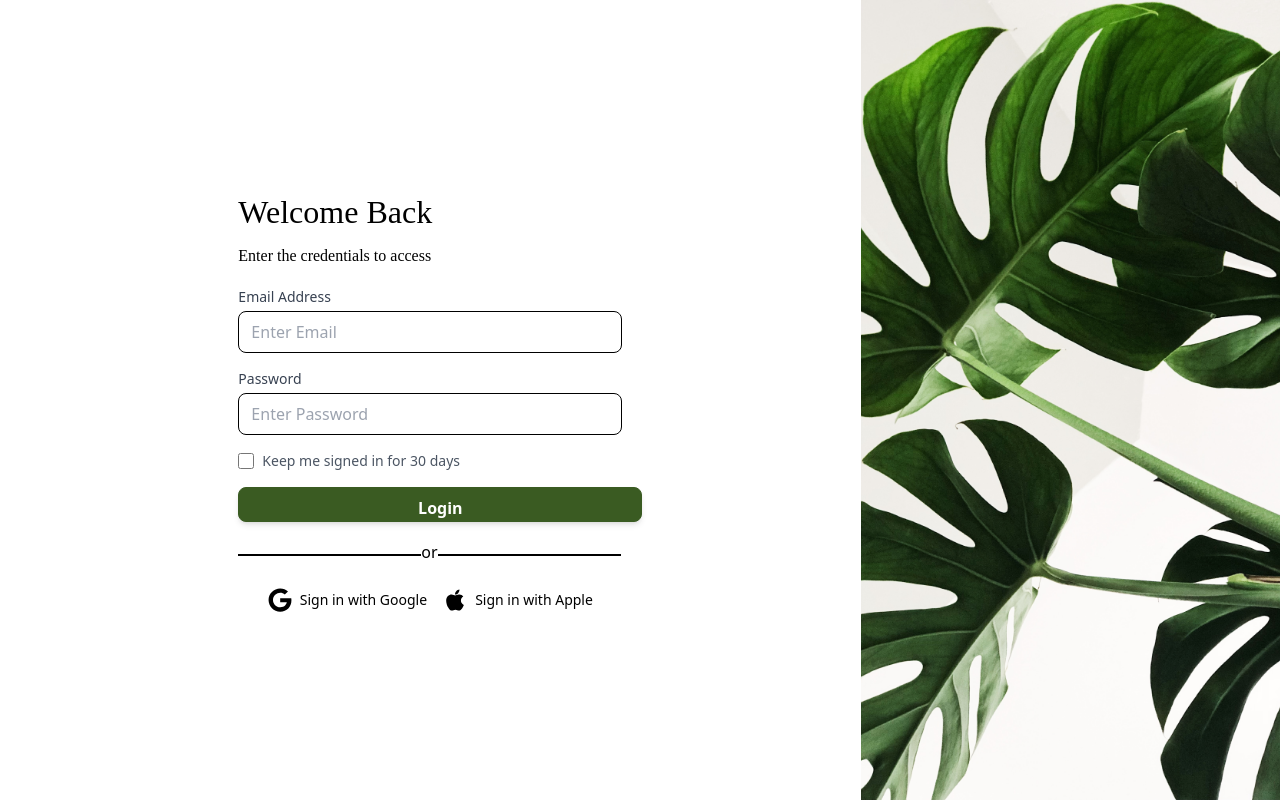
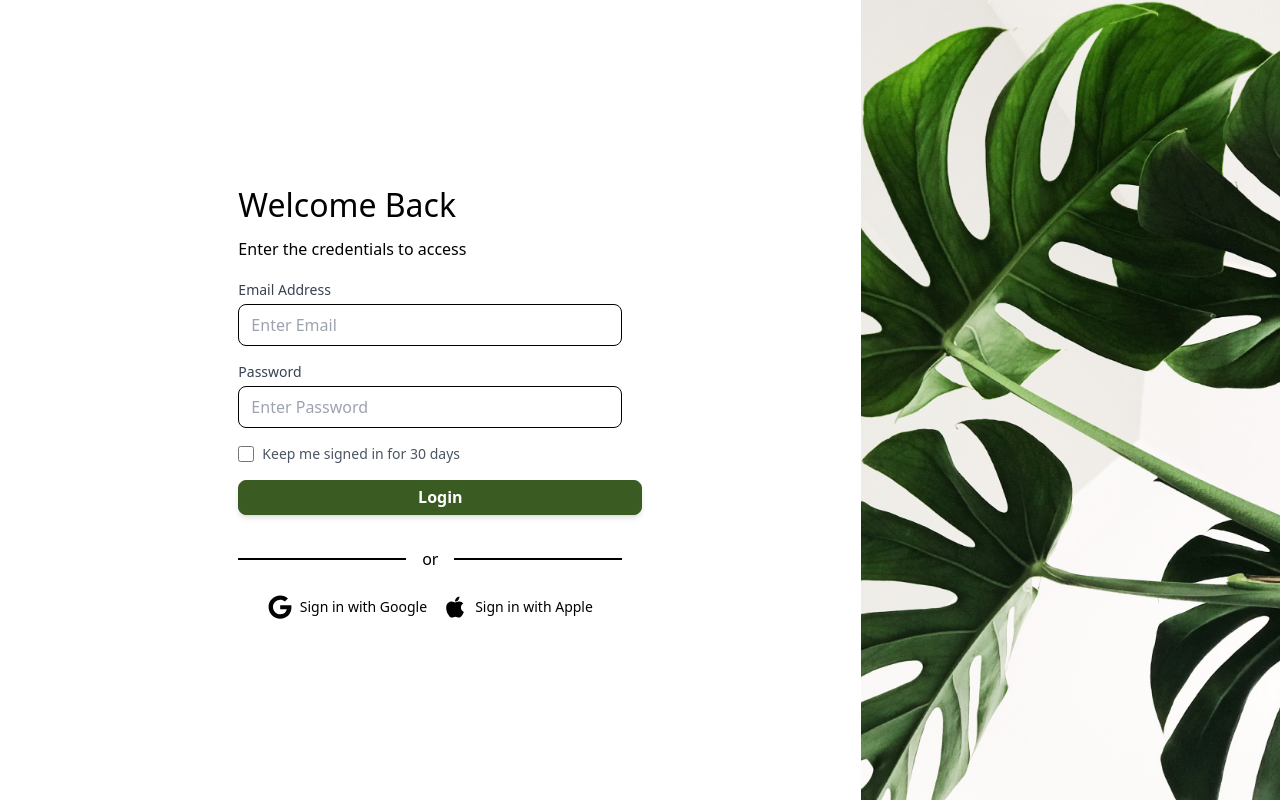
Before and after one commit to anshumanadxioo/HRone_frontend, a React (Vite) app: page /login in a window 1280 px wide. Built offline with nearby package versions, Linux system fonts and the light colour scheme.

Commit message:
changes the login page

```diff
--- a/src/pages/login/LoginPage.jsx
+++ b/src/pages/login/LoginPage.jsx
@@ -5,33 +5,14 @@ function LoginPage() {
   return (
     <div className='flex w-full h-screen'>
       {/* Left Side */}
-      <div className='w-full flex flex-col items-center justify-center p-8 bg-white-200'>
+      <div className='w-full flex flex-col items-center justify-center p-8 bg-white'>
         <form className='w-full max-w-sm'>
-
-          <h1 className='text-2xl font-semibold mb-2' style={{
-            width: '252px',
-            height: '48px',
-            fontFamily: 'Poppins',
-            fontSize: '32px',
-            fontWeight: '500',
-            lineHeight: '48px',
-            textAlign: 'left'
-          }}>
+          <h1 className='text-2xl mb-2 w-[252px] h-[48px] font-poppins text-[32px] font-medium leading-[48px] text-left'>
             Welcome Back
           </h1>
-          <h5 className='mb-4' style={{
-            width: '372px',
-            height: '26.55px',
-            fontFamily: 'Poppins',
-            fontSize: '16px',
-            fontWeight: '500',
-            lineHeight: '24px',
-            textAlign: 'left',
-            opacity: '1'
-          }}>
+          <h5 className='mb-4 w-[372px] h-[26.55px] font-poppins text-[16px] font-medium leading-[24px] text-left opacity-100'>
             Enter the credentials to access
           </h5>
-
 
           <div className='mb-4'>
             <label htmlFor='email' className='block text-sm font-medium text-gray-700 mb-1'>Email Address</label>
@@ -40,8 +21,7 @@ function LoginPage() {
               placeholder='Enter Email'
               type='email'
               required
-              className='w-full px-3 py-2 border border-gray-300 rounded-lg focus:outline-none focus:ring-2 focus:ring-green-900'
-              style={{ borderColor: '#000' }} // Marking with black color for visibility
+              className='w-full px-3 py-2 border border-black rounded-lg focus:outline-none focus:ring-2 focus:ring-green-900'
             />
           </div>
 
@@ -52,8 +32,7 @@ function LoginPage() {
               placeholder='Enter Password'
               type='password'
               required
-              className='w-full px-3 py-2 border border-gray-300 rounded-lg focus:outline-none focus:ring-2 focus:ring-green-900'
-              style={{ borderColor: '#000' }} // Marking with black color for visibility
+              className='w-full px-3 py-2 border border-black rounded-lg focus:outline-none focus:ring-2 focus:ring-green-900'
             />
           </div>
 
@@ -70,22 +49,17 @@ function LoginPage() {
 
           <button
             type='submit'
-            className='w-full py-2 px-4 bg-green-900 text-white font-semibold rounded-lg shadow-md hover:bg-green-700 focus:outline-none focus:ring-2 focus:ring-green-900'
-            style={{
-              width: '404px',
-              height: '35.4px',
-              background: '#3A5B22',
-              border: '1px solid #3A5B22',
-              opacity: '1'
-            }}
+            className='w-[404px] h-[35.4px] bg-[#3A5B22] border border-[#3A5B22] text-white font-semibold rounded-lg shadow-md hover:bg-green-700 focus:outline-none focus:ring-2 focus:ring-green-900'
           >
             Login
           </button>
-          <div className='flex'>
-            <div className='h-[2px] w-[183px] mt-8 bg-black'></div>
-            <div className='mt-[18px]'><p>or</p></div>
-            <div className='h-[2px] w-[183px] mt-8 bg-black'></div>
-         </div>
+          <div className='flex items-center mt-8'>
+            <div className='h-[2px] w-[183px] bg-black'></div>
+            <div className='mx-4'>
+              <p>or</p>
+            </div>
+            <div className='h-[2px] w-[183px] bg-black'></div>
+          </div>
         </form>
 
         <div className='mt-6'>
```
